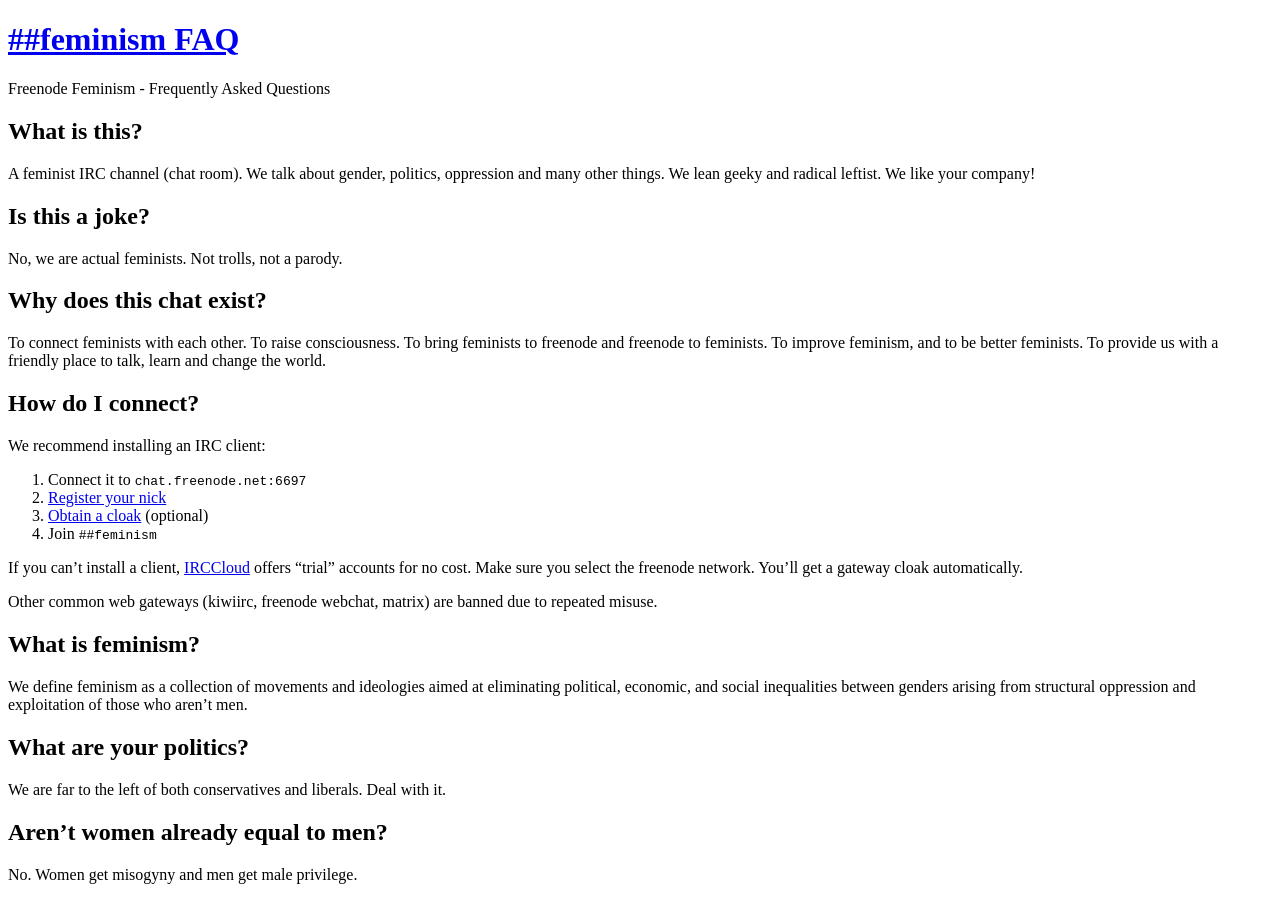
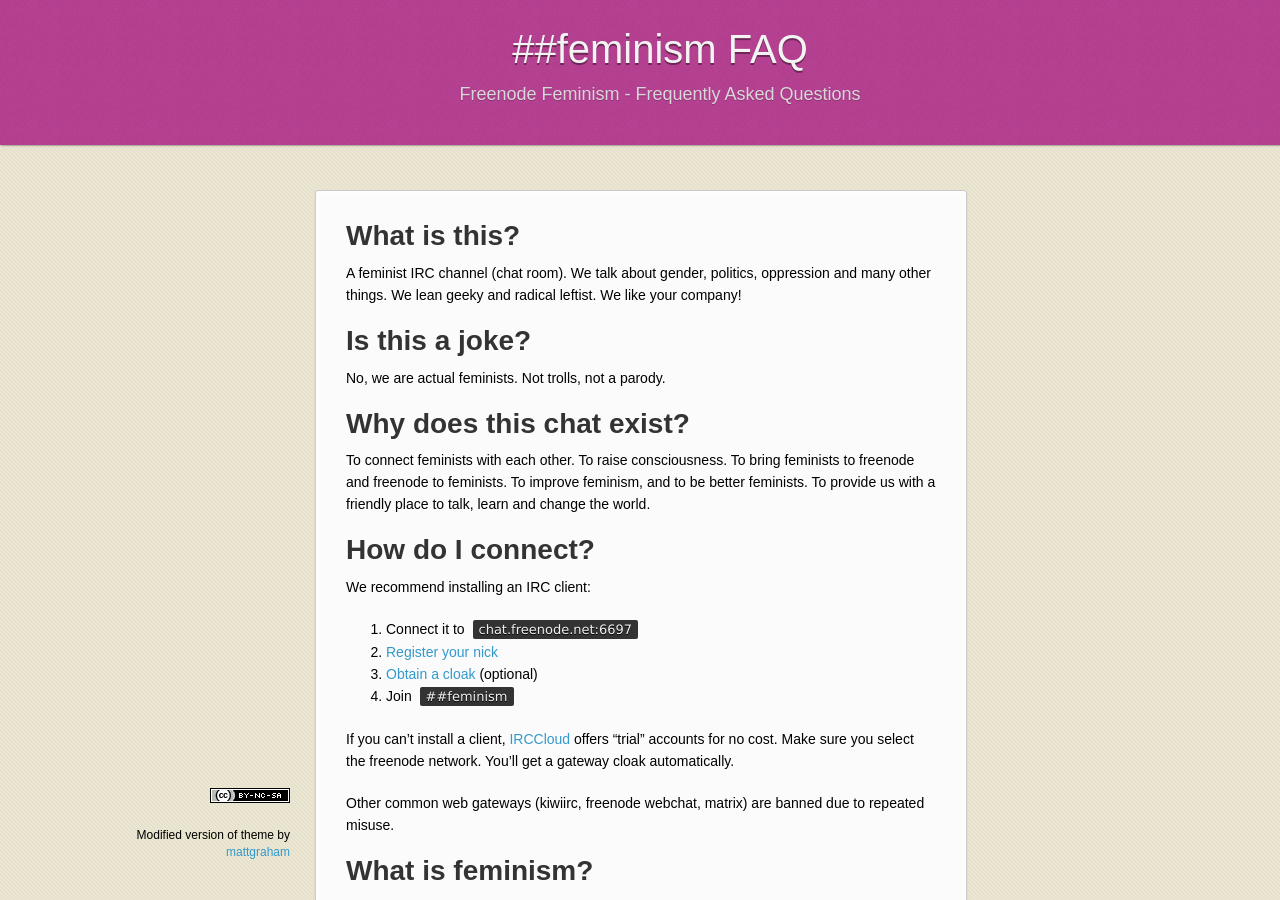
Before and after one commit to feminism-chat/feminism-chat.github.io, a Jekyll site: the page built from index.md, in a window 1280 px wide and 900 px high. Built offline with Jekyll 4.4.1, drawn with Linux system fonts in a browser that asks for light colours; nearby versions of some CDN libraries; comment, search, counter and statistics services are not loaded.

Commit message:
dev site is live

```diff
--- a/_layouts/default.html
+++ b/_layouts/default.html
@@ -5,10 +5,10 @@
     <meta http-equiv="X-UA-Compatible" content="chrome=1">
     <title>{{ site.title }} &mdash; {{ page.title }}</title>
 	<link rel="shortcut icon" href="http://freenode-feminism.github.io/favicon.ico" />
-    <link rel="stylesheet" href="/dev/stylesheets/styles.css">
+    <link rel="stylesheet" href="/stylesheets/styles.css">
     <script src="https://ajax.googleapis.com/ajax/libs/jquery/1.7.1/jquery.min.js"></script>
     <script src="/javascripts/main.js"></script>
-    <script src="/dev/javascripts/anchorjs/anchor.min.js"></script>
+    <script src="/javascripts/anchorjs/anchor.min.js"></script>
     <!--[if lt IE 9]>
       <script src="//html5shiv.googlecode.com/svn/trunk/html5.js"></script>
     <![endif]-->
```
